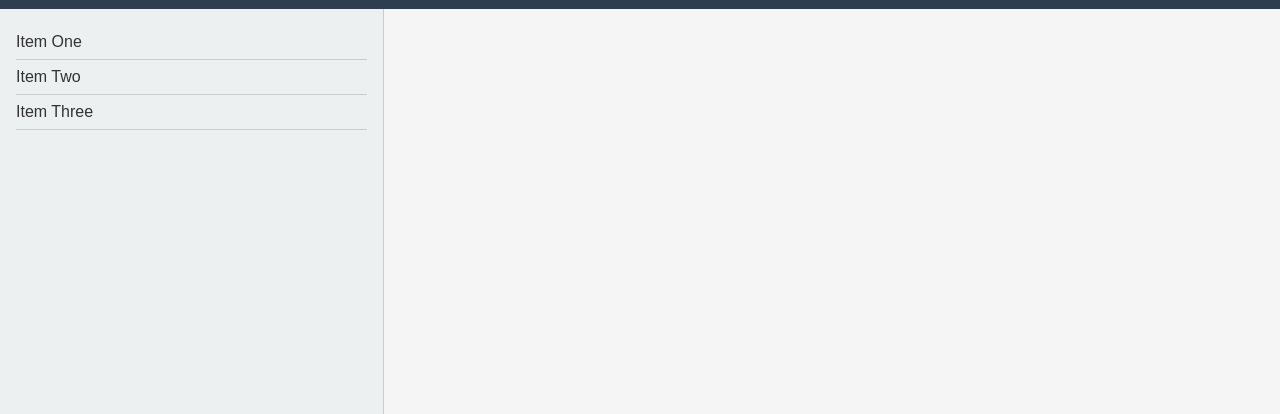
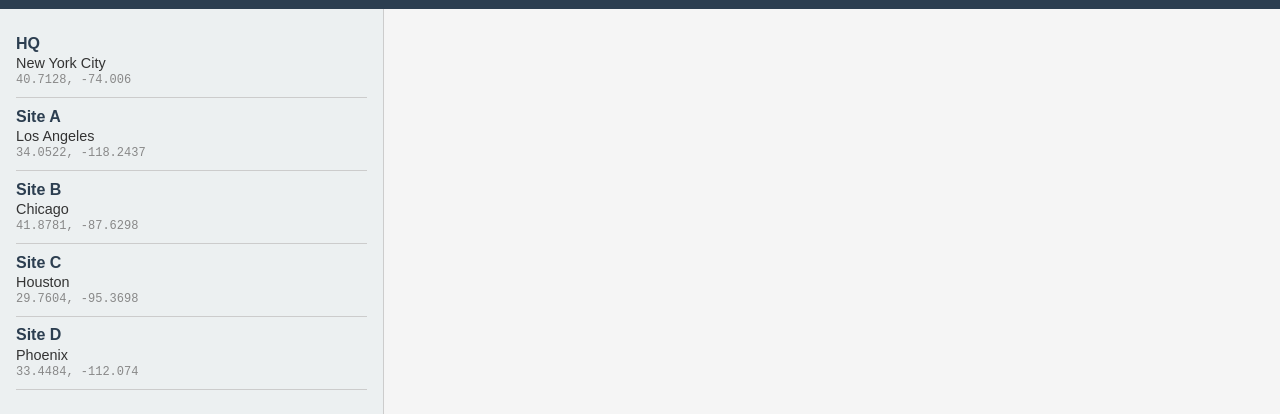
Before and after one commit to ddrake-geojobe/point-data-tracker, a plain HTML site: page index.html in a window 1280 px wide. Shown: the part 38-452 px from the top of the page. Drawn offline with Linux system fonts and the light colour scheme.

Commit message:
data fetch

```diff
--- /dev/null
+++ b/data/points.json
@@ -0,0 +1,7 @@
+[
+  { "id": 1, "label": "HQ",     "latitude": 40.7128,  "longitude": -74.0060,  "description": "New York City" },
+  { "id": 2, "label": "Site A", "latitude": 34.0522,  "longitude": -118.2437, "description": "Los Angeles"   },
+  { "id": 3, "label": "Site B", "latitude": 41.8781,  "longitude": -87.6298,  "description": "Chicago"        },
+  { "id": 4, "label": "Site C", "latitude": 29.7604,  "longitude": -95.3698,  "description": "Houston"        },
+  { "id": 5, "label": "Site D", "latitude": 33.4484,  "longitude": -112.0740, "description": "Phoenix"        }
+]
--- a/main.js
+++ b/main.js
@@ -2,4 +2,9 @@ import { createTopbar } from './topbar.js';
 import { createSidebar } from './sidebar.js';
 
 document.getElementById('topbar').replaceWith(createTopbar({ title: 'Point Tracker', user: 'Alice' }));
-document.getElementById('sidebar').replaceWith(createSidebar(['Item One', 'Item Two', 'Item Three']));
+
+fetch('./data/points.json')
+  .then(res => res.json())
+  .then(locations => {
+    document.getElementById('sidebar').replaceWith(createSidebar(locations));
+  });
--- a/sidebar.js
+++ b/sidebar.js
@@ -1,11 +1,24 @@
-export function createSidebar(items = []) {
+export function createSidebar(locations = []) {
   const nav = document.createElement('nav');
   nav.id = 'sidebar';
 
   const ul = document.createElement('ul');
-  for (const item of items) {
+  for (const loc of locations) {
     const li = document.createElement('li');
-    li.textContent = item;
+
+    const label = document.createElement('span');
+    label.className = 'location-label';
+    label.textContent = loc.label;
+
+    const desc = document.createElement('span');
+    desc.className = 'location-desc';
+    desc.textContent = loc.description;
+
+    const coords = document.createElement('span');
+    coords.className = 'location-coords';
+    coords.textContent = `${loc.latitude}, ${loc.longitude}`;
+
+    li.append(label, desc, coords);
     ul.append(li);
   }
 
--- a/styles.css
+++ b/styles.css
@@ -55,8 +55,26 @@ body {
 }
 
 #sidebar ul li {
-  padding: 0.5rem 0;
+  display: flex;
+  flex-direction: column;
+  gap: 0.15rem;
+  padding: 0.6rem 0;
   border-bottom: 1px solid #ccc;
+}
+
+.location-label {
+  font-weight: bold;
+  color: #2c3e50;
+}
+
+.location-desc {
+  font-size: 0.9rem;
+}
+
+.location-coords {
+  font-size: 0.75rem;
+  color: #888;
+  font-family: monospace;
 }
 
 /* Main content */
```
